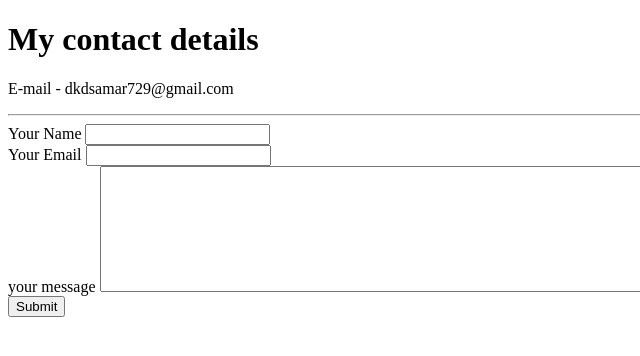
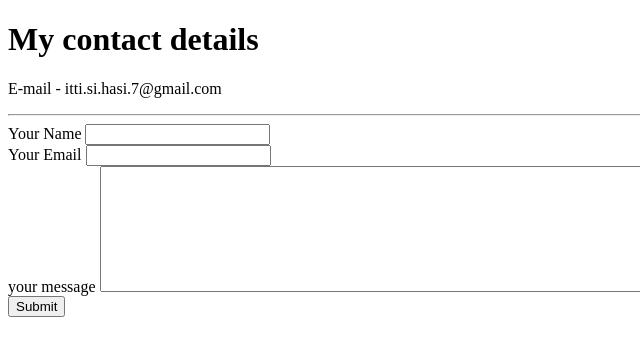
Before and after one commit to dsamarr/cv, a plain HTML site: page contact-me.html in a window 1280 px wide. Shown: the full height of the page, 0-640 px from the left. Drawn offline with Linux system fonts and the light colour scheme.

Commit message:
changed contact email

```diff
--- a/contact-me.html
+++ b/contact-me.html
@@ -8,7 +8,7 @@
 </head>
 <body>
   <h1>My contact details</h1>
-  <p>E-mail - dkdsamar729@gmail.com</p>
+  <p>E-mail - itti.si.hasi.7@gmail.com</p>
   <hr>
 
   <form class="" action="mailto:dkdsamar729@gmail.com" method="post" enctype="text/plain">
```
